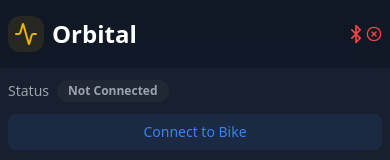
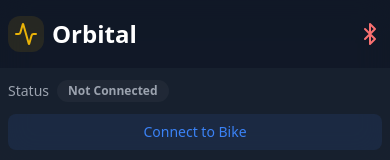
Before and after one commit to oscargavin/exercise_bike, a React (Vite) app: page / in a window 390 px wide. Shown: the top 160 px of the page. Built offline with nearby package versions, Linux system fonts and the light colour scheme.

Commit message:
navbar responsive for small phones

```diff
--- a/src/components/DeviceMessage.jsx
+++ b/src/components/DeviceMessage.jsx
@@ -1,58 +1,27 @@
+// src/components/DeviceMessage.jsx
 import { detectEnvironment } from '../utils/environment';
-import { Bluetooth, XCircle, CheckCircle } from 'lucide-react';
+import { Bluetooth } from 'lucide-react';
 
 export const DeviceMessage = () => {
   const env = detectEnvironment();
 
-  const getStatusInfo = () => {
+  // Determine color based on support
+  const getStatusColor = () => {
     if (env.isBluefy || (env.isIOS && env.hasWebBluetooth)) {
-      return {
-        icon: <CheckCircle className="w-4 h-4 text-green-500" />,
-        message: "Bluetooth support detected! Ready to connect",
-        color: "text-green-500",
-        tooltipColor: "bg-green-900"
-      };
+      return "text-green-400";
     }
-
     if (env.isIOS && !env.hasWebBluetooth) {
-      return {
-        icon: <XCircle className="w-4 h-4 text-yellow-500" />,
-        message: "Enable Bluetooth in device settings and Web Bluetooth in Bluefy settings",
-        color: "text-yellow-500",
-        tooltipColor: "bg-yellow-900"
-      };
+      return "text-yellow-400";
     }
-
     if (!env.hasWebBluetooth) {
-      return {
-        icon: <XCircle className="w-4 h-4 text-red-500" />,
-        message: "Browser doesn't support Web Bluetooth. Use Chrome, Edge, or Bluefy (iOS)",
-        color: "text-red-500",
-        tooltipColor: "bg-red-900"
-      };
+      return "text-red-400";
     }
-
-    return {
-      icon: <CheckCircle className="w-4 h-4 text-green-500" />,
-      message: "Web Bluetooth is supported in your browser",
-      color: "text-green-500",
-      tooltipColor: "bg-green-900"
-    };
+    return "text-green-400";
   };
 
-  const status = getStatusInfo();
-
   return (
-    <div className="relative flex items-center group">
-      <Bluetooth className={`w-5 h-5 ${status.color}`} />
-      {status.icon}
-
-      {/* Tooltip */}
-      <div className={`absolute hidden group-hover:block right-0 top-full mt-2 p-2 ${status.tooltipColor} text-white text-sm rounded-md whitespace-nowrap z-50`}>
-        {status.message}
-        {/* Tooltip arrow */}
-        <div className={`absolute -top-1 right-4 w-2 h-2 ${status.tooltipColor} transform rotate-45`}></div>
-      </div>
+    <div className="relative">
+      <Bluetooth className={`w-6 h-6 ${getStatusColor()}`} />
     </div>
   );
 };
```
